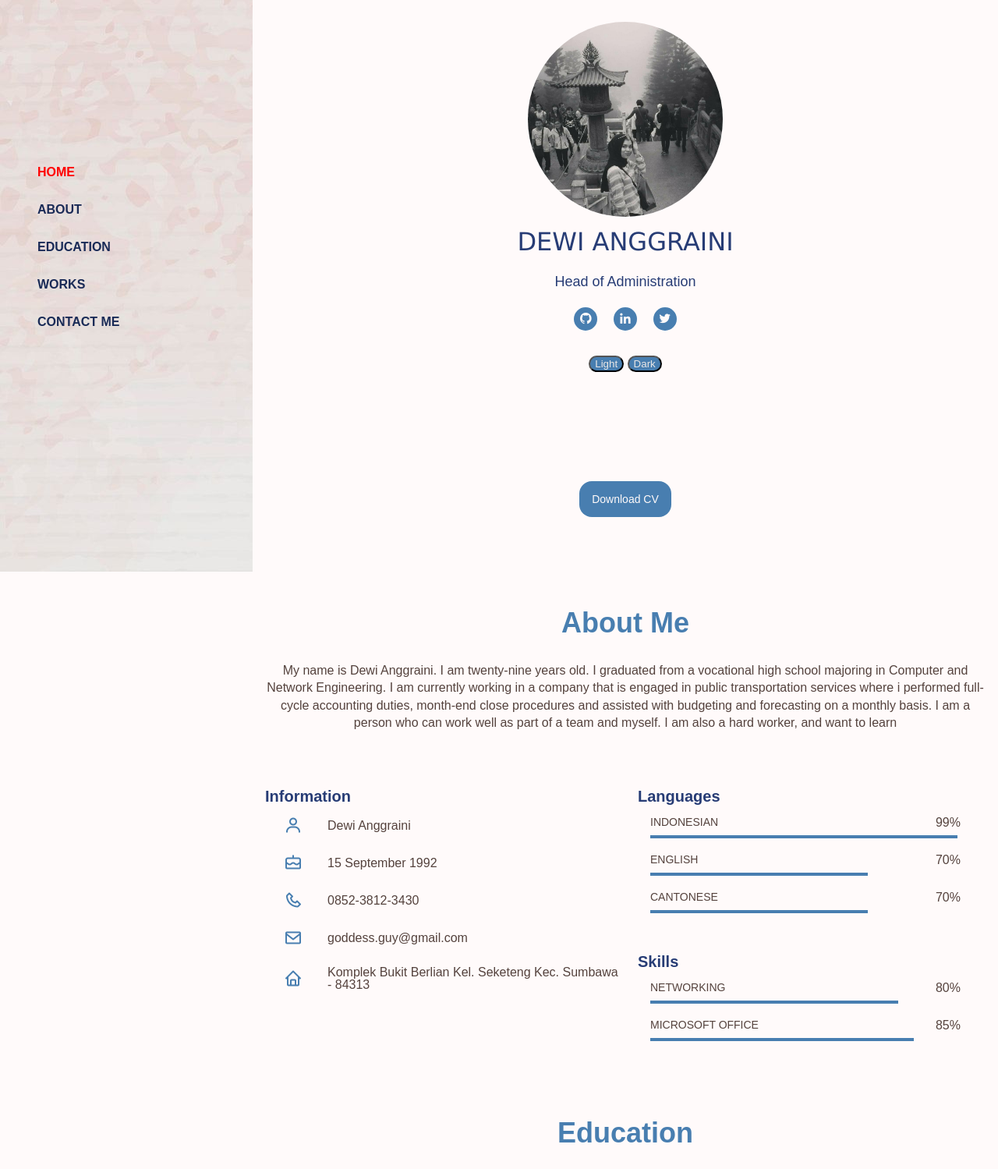
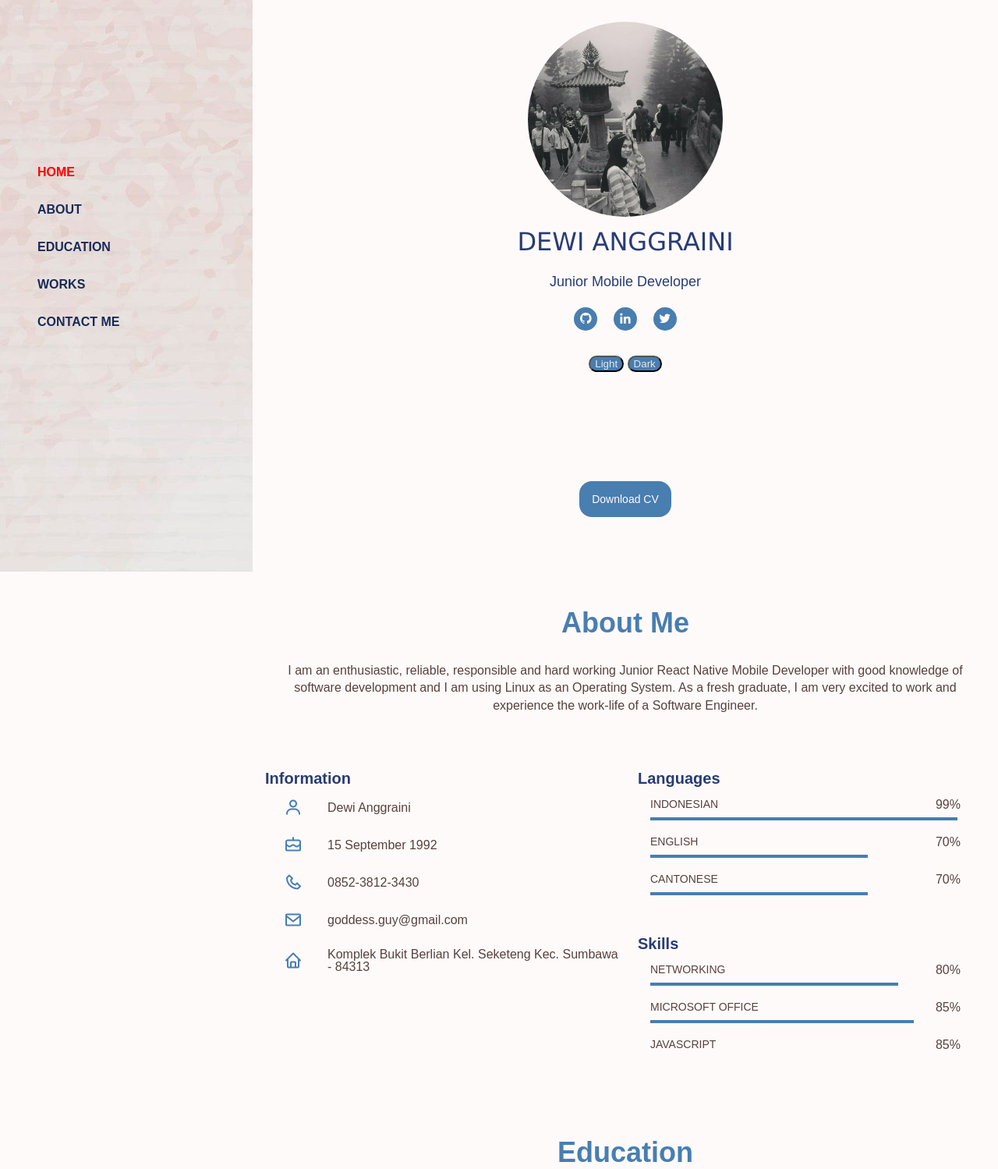
Before and after one commit to Dewii7/Resume-Dewi-Anggraini, a plain HTML site: page index.html in a window 1280 px wide. Shown: the part 67-1566 px from the top of the page at 78% size. Drawn offline with nearby package versions, Linux system fonts and the light colour scheme.

Commit message:
update Data

```diff
--- a/index.html
+++ b/index.html
@@ -49,7 +49,7 @@
                             </div>
 
                             <h1 class="home-name">Dewi Anggraini</h1>
-                            <span class="home-position">Head of Administration</span>
+                            <span class="home-position">Junior Mobile Developer</span>
 
                             <div class="home-medsos">
                                 <a href="https://github.com/Dewii7" class="home-medsos-link" target="_blank"><i class='bx bxl-github'></i></a>
@@ -82,7 +82,7 @@
                             </script>
                         </div>
                         <!--Button -->
-                        <a download="" href="document/Dewi Anggraini - Resume.pdf" class="button home-button" target="_blank">Download CV</a>
+                        <a download="" href="Resume-Dewi-Anggraini.pdf" class="button home-button" target="_blank">Download CV</a>
                     </div>
                 </section>
             </div>
@@ -93,7 +93,7 @@
 
                 <div class="about-container bd-grid">
                     <div class="about-data">
-                        <p class="about-description">My name is Dewi Anggraini. I am twenty-nine years old. I graduated from a vocational high school majoring in Computer and Network Engineering. I am currently working in a company that is engaged in public transportation services where i performed full-cycle accounting duties, month-end close procedures and assisted with budgeting and forecasting on a monthly basis. I am a person who can work well as part of a team and myself. I am also a hard worker, and want to learn</p>
+                        <p class="about-description">I am an enthusiastic, reliable, responsible and hard working Junior React Native Mobile Developer with good knowledge of software development and I am using Linux as an Operating System. As a fresh graduate, I am very excited to work and experience the work-life of a  Software Engineer.</p>
                     </div>
 
                     <div>
@@ -164,6 +164,12 @@
                                         <span class="skills-name">Microsoft Office</span>
                                         <span class="skills-number">85%</span>
                                         <span class="skills-bar skills-office"></span>
+                                    </div>
+
+                                    <div class="skills-data">
+                                        <span class="skills-name">JavaScript</span>
+                                        <span class="skills-number">85%</span>
+                                        <span class="skills-bar skills-javascript"></span>
                                     </div>
                                 </div>
                             </div>
```
Also changed, not shown: 2 other files.
